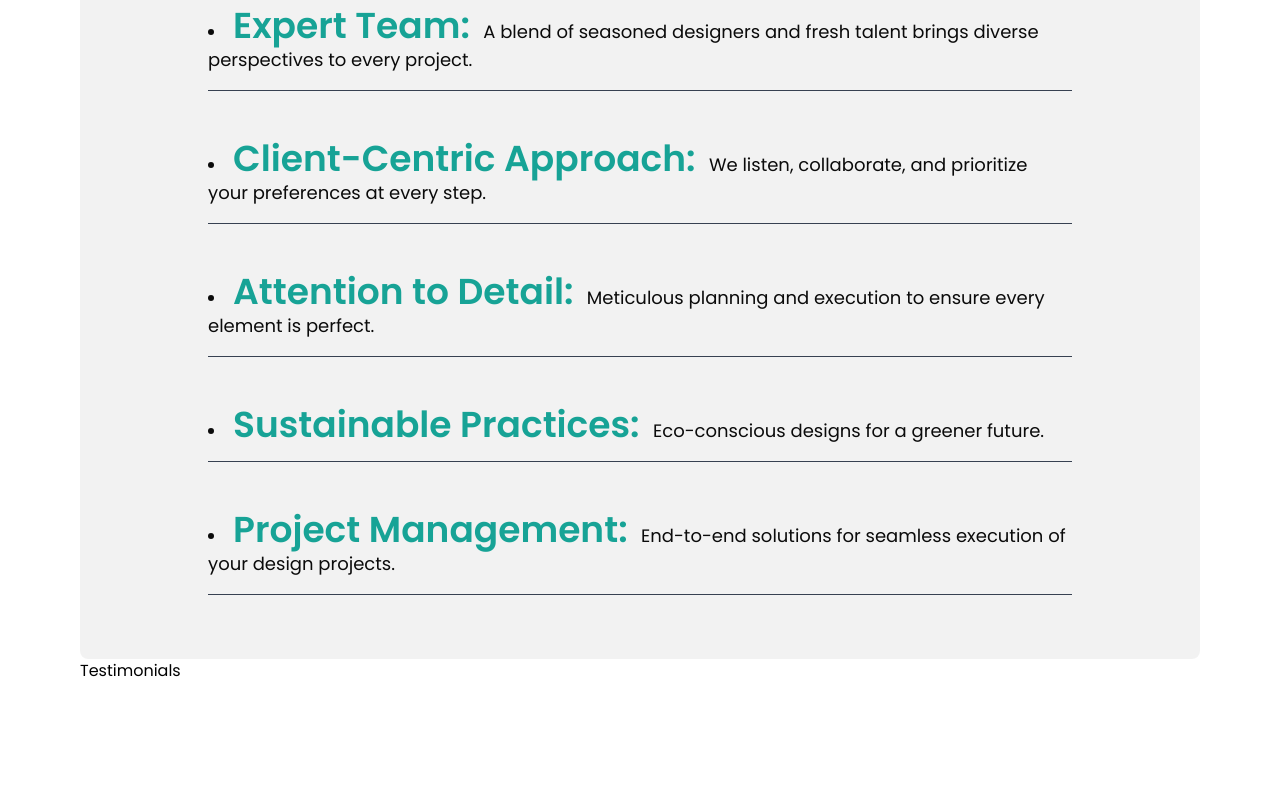
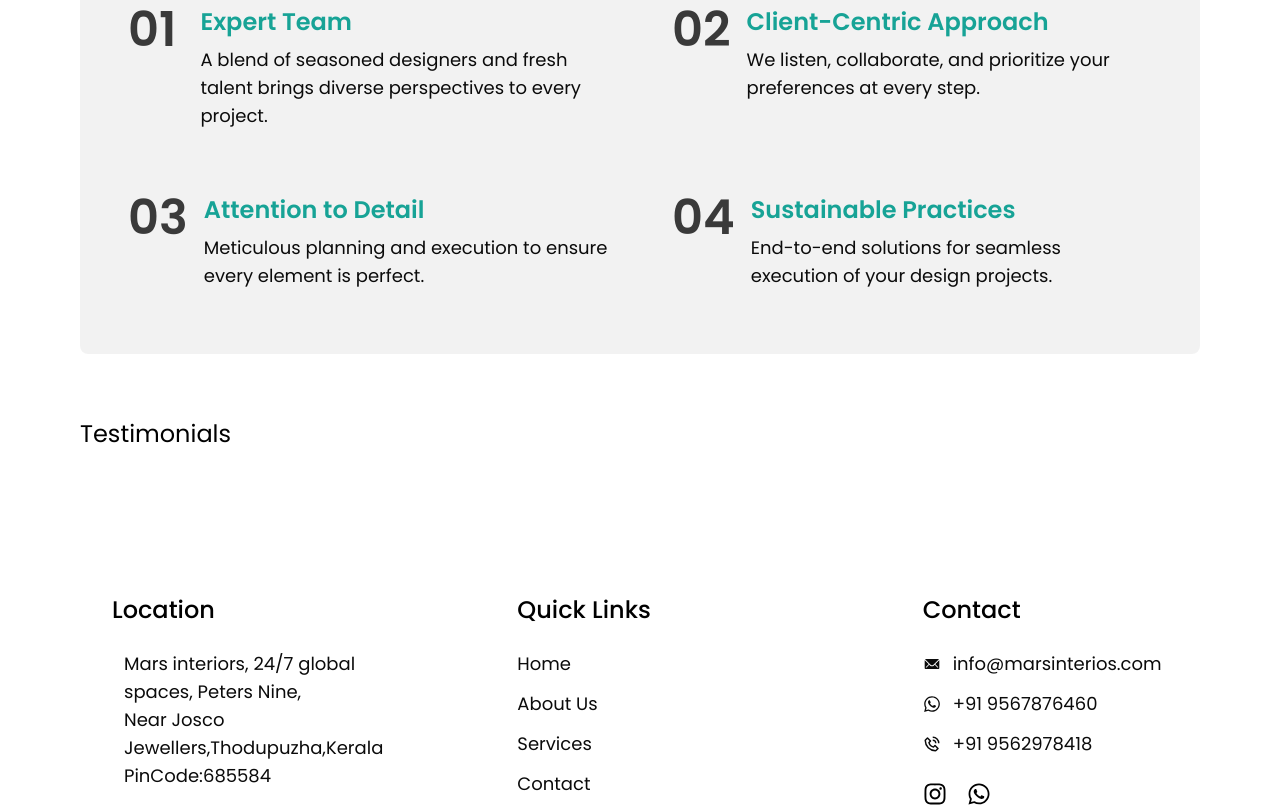
Before and after one commit to saviyola-shajan/Mars-Interiors, a React (Vite) app: page /aboutus in a window 1280 px wide. Shown: the part 2380-3187 px from the top of the page. Built offline with nearby package versions, Linux system fonts and the light colour scheme; a web font is replaced by a local one.

Commit message:
all pages almost completed

```diff
--- a/index.html
+++ b/index.html
@@ -2,7 +2,7 @@
 <html lang="en">
   <head>
     <meta charset="UTF-8" />
-    <link rel="icon" type="image/svg+xml+jpg" href="/logo.jpg" />
+    <link rel="icon" type="image/svg+xml+jpg" href="/images/logo.jpg" />
     <meta name="viewport" content="width=device-width, initial-scale=1.0" />
     <title>Mars Interiors</title>
   </head>
--- a/src/Components/AboutSection.jsx
+++ b/src/Components/AboutSection.jsx
@@ -3,7 +3,7 @@ import image from "/images/slide 1.jpg";
 const AboutSection = () => {
   return (
     <div className="min-h-screen px-24 pt-24 flex flex-col items-center mt-10">
-      <h2 className="text-6xl font-medium bg-gradient-to-b from-[#C79900] to-[#F5BD02] bg-clip-text text-transparent text-center mb-10">
+      <h2 className="text-6xl font-medium bg-gradient-to-b from-[#C79900] to-[#FFD700] bg-clip-text text-transparent text-center mb-10">
         About Us
       </h2>
       <div className="flex flex-col md:flex-row items-center gap-12 w-full max-w-6xl">
--- a/src/Components/CategoriesSection.jsx
+++ b/src/Components/CategoriesSection.jsx
@@ -5,7 +5,7 @@ import image3 from "/images/slide4.jpg";
 const CategoriesSection = () => {
   return (
     <div className="min-h-screen flex flex-col items-center gap-12 pb-10">
-        <h2 className="text-6xl font-medium bg-gradient-to-b from-[#C79900] to-[#F5BD02] bg-clip-text text-transparent text-center py-12">Packages</h2>
+        <h2 className="text-6xl font-medium bg-gradient-to-b from-[#C79900] to-[#FFD700] bg-clip-text text-transparent text-center py-12">Packages</h2>
       <div className="flex flex-col md:flex-row items-center w-full max-w-5xl bg-white shadow-lg rounded-2xl p-6">
         <div className="md:w-1/2 text-left p-6">
           <h3 className="text-3xl font-semibold text-[#17A396]">Standard</h3>
--- a/src/Components/Footer.jsx
+++ b/src/Components/Footer.jsx
@@ -1,10 +1,9 @@
-import { FaLinkedin } from "react-icons/fa";
 import { IoIosMail } from "react-icons/io";
 import { BiPhoneCall } from "react-icons/bi";
 import { FaLocationDot } from "react-icons/fa6";
-import { FaFacebookSquare } from "react-icons/fa";
+// import { FaFacebookSquare } from "react-icons/fa";
 import { FaInstagram } from "react-icons/fa";
-
+import { FaWhatsapp } from "react-icons/fa";
 const Footer = () => {
   return (
     <footer className="py-16 px-28">
@@ -13,7 +12,7 @@ const Footer = () => {
           <h3 className="text-[#000000] text-2xl font-medium">Location</h3>
           <p className="flex items-start text-lg text-[#0B0B0B] space-x-3">
             <FaLocationDot className="mt-1" />
-            <span>15th Floor, Muthoot Royal Towers Building, Kaloor, Kochi, Kerala 682017</span>
+            <span>Mars interiors, 24/7 global spaces, Peters Nine,<br/>Near Josco Jewellers,Thodupuzha,Kerala<br/> PinCode:685584</span>
           </p>
         </div>
 
@@ -35,14 +34,18 @@ const Footer = () => {
               <a href="mailto:info@ipcstechnologies.com">info@marsinterios.com</a>
             </li>
             <li className="flex items-center space-x-3">
+              <FaWhatsapp />
+              <a href="https://wa.me/9567876460">+91 9567876460</a>
+            </li>
+            <li className="flex items-center space-x-3">
               <BiPhoneCall />
-              <a href="tel:+919072946664">+91 9072946664</a>
+              <a href="tel:+919562978418">+91 9562978418</a>
             </li>
           </ul>
           <div className="flex space-x-5">
-            <a href="https://www.facebook.com/IPCSTechnologies" target="_blank" className="text-2xl"><FaFacebookSquare /></a>
-            <a href="https://www.instagram.com/ipcstechnologies" target="_blank" className="text-2xl"><FaInstagram /></a>
-            <a href="https://www.linkedin.com/company/99073852/admin/page-posts/published/" target="_blank" className="text-2xl"><FaLinkedin /></a>
+            {/* <a href="https://www.facebook.com/IPCSTechnologies" target="_blank" className="text-2xl"><FaFacebookSquare /></a> */}
+            <a href="https://www.instagram.com/mars_interiors_.co.in?igsh=MzRycTVjbndlNm90 " target="_blank" className="text-2xl"><FaInstagram /></a>
+            <a href="https://wa.me/9567876460" target="_blank" className="text-2xl"><FaWhatsapp /></a>
           </div>
           <button className="bg-[#17A396] text-white px-6 py-2 rounded-lg">
             <a href="/contact">
@@ -52,11 +55,7 @@ const Footer = () => {
         </div>
       </div>
       <div className="border-t border-gray-700 mt-10 pt-10 text-[#0B0B0B] text-center text-md ">
-        <p>© 2025 MARS Interiors &nbsp;| &nbsp;All Rights Reserved</p>
-        <p className="text-sm">
-          <a href="/privacy-policy" className="hover:underline">Privacy Policy</a> &nbsp;|&nbsp;
-          <a href="/terms-of-use" className="hover:underline">Terms of Use</a>
-        </p>
+        <p>All Rights Reserved&nbsp;| &nbsp;© 2025 MARS Interiors  </p>
       </div>
     </footer>
   );
--- a/src/Components/GallerySection.jsx
+++ b/src/Components/GallerySection.jsx
@@ -14,7 +14,7 @@ const Gallery = () => {
   return (
     <div className="min-h-screen px-24 pb-20">
       <div className="text-center mb-16">
-        <h2 className="text-6xl font-medium bg-gradient-to-b from-[#C79900] to-[#F5BD02] bg-clip-text text-transparent">Gallery</h2>
+        <h2 className="text-6xl font-medium bg-gradient-to-b from-[#C79900] to-[#FFD700] bg-clip-text text-transparent">Gallery</h2>
       </div>
       <div className="grid grid-cols-1 sm:grid-cols-2 md:grid-cols-3 gap-8">
         {images.map((image, index) => (
--- a/src/Components/HeroSection.jsx
+++ b/src/Components/HeroSection.jsx
@@ -32,7 +32,7 @@ const HeroSection = () => {
               className="w-full h-screen object-cover "
             />
             <div className="absolute inset-0 flex items-center justify-center">
-              <h2 className="bg-gradient-to-b from-[#C79900] to-[#F5BD02] bg-clip-text text-transparent text-5xl font-medium mt-96">
+              <h2 className="bg-gradient-to-b from-[#C79900] to-[#FFD700] bg-clip-text text-transparent text-5xl font-medium mt-96">
                 {slide.text}
               </h2>
             </div>
--- a/src/Components/ServicesSection.jsx
+++ b/src/Components/ServicesSection.jsx
@@ -6,7 +6,7 @@ import image5 from "/vectors/roof-lamp.png"
 const ServicesSection = () => {
   return (
     <div className="min-h-screen px-24 pt-24">
-      <h2 className="text-6xl font-medium bg-gradient-to-b from-[#C79900] to-[#F5BD02] bg-clip-text text-transparent mb-16 text-center">
+      <h2 className="text-6xl font-medium bg-gradient-to-b from-[#C79900] to-[#FFD700] bg-clip-text text-transparent mb-16 text-center">
         Our Services
       </h2>
 
--- a/src/Pages/About.jsx
+++ b/src/Pages/About.jsx
@@ -65,9 +65,9 @@ const About = () => {
                 experiences. We aspire to set new standards in the industry by
                 transforming spaces with creativity, functionality, and
                 sustainability. Through a commitment to excellence and a deep
-                understanding of our clients&apos; needs. Our goal is to be the go-to choice for those
-                seeking extraordinary design solutions that blend elegance,
-                comfort, and practicality.
+                understanding of our clients&apos; needs. Our goal is to be the
+                go-to choice for those seeking extraordinary design solutions
+                that blend elegance, comfort, and practicality.
               </p>
             </div>
             <img
@@ -77,58 +77,63 @@ const About = () => {
             />
           </div>
         </div>
-        <div className="py-16 bg-black/5 rounded-lg">
-          <h2 className="text-center text-4xl font-bold bg-gradient-to-b from-[#C79900] to-[#F5BD02] bg-clip-text text-transparent mb-16">
+        <div className="py-16 bg-black/5 rounded-lg mb-16">
+          <h2 className="text-center text-4xl font-bold bg-gradient-to-b from-[#C79900] to-[#FFD700] bg-clip-text text-transparent mb-16">
             Why Choose Us?
           </h2>
-          <ul className="max-w-6xl mx-32 text-lg text-[#0B0B0B] space-y-12 list-disc list-inside">
-            <li>
-              <span className="font-semibold text-4xl  text-[#17A396]">
-                Expert Team:&nbsp;
-              </span>{" "}
+          <div className="max-w-5xl mx-auto grid grid-cols-2 gap-16 text-lg text-[#0B0B0B]">
+            <div className="flex items-start space-x-6">
+              <span className="font-semibold text-5xl text-[#0B0B0BCC]">01</span>
+              <div>
+                <h3 className="font-semibold text-2xl text-[#17A396]">
+                Expert Team
+                </h3>
+                <p className="mt-2">
                 A blend of seasoned designers and fresh talent brings diverse
                 perspectives to every project.
-              <div className="border-t border-gray-700 mt-4 text-[#FFFFFF] text-center text-lg font-200 leading-normal"></div>
-            </li>
-            <li>
-              <span className="font-semibold text-4xl text-[#17A396] ">
-                Client-Centric Approach:&nbsp;
-              </span>{" "}
+                </p>
+              </div>
+            </div>
+            <div className="flex items-start space-x-4">
+              <span className="font-semibold text-5xl text-[#0B0B0BCC]">02</span>
+              <div>
+                <h3 className="font-semibold text-2xl text-[#17A396]">
+                Client-Centric Approach
+                </h3>
+                <p className="mt-2 ">
                 We listen, collaborate, and prioritize your preferences at every
                 step.
-              <div className="border-t border-gray-700 mt-4 text-[#FFFFFF] text-center text-lg font-200 leading-normal"></div>
-
-            </li>
-            <li>
-              <span className="font-semibold text-4xl text-[#17A396] ">
-                Attention to Detail:&nbsp;
-              </span>{" "}
+                </p>
+              </div>
+            </div>
+            <div className="flex items-start space-x-4">
+              <span className="font-semibold text-5xl text-[#0B0B0BCC]">03</span>
+              <div>
+                <h3 className="font-semibold text-2xl text-[#17A396]">
+                Attention to Detail
+                </h3>
+                <p className="mt-2">
                 Meticulous planning and execution to ensure every element is
               perfect.
-              <div className="border-t border-gray-700 mt-4 text-[#FFFFFF] text-center text-lg font-200 leading-normal"></div>
-
-            </li>
-            <li>
-              <span className="font-semibold text-4xl text-[#17A396] ">
-                Sustainable Practices:&nbsp;
-              </span>{" "}
-              Eco-conscious designs for a greener future.
-              <div className="border-t border-gray-700 mt-4 text-[#FFFFFF] text-center text-lg font-200 leading-normal"></div>
-
-            </li>
-            <li>
-              <span className="font-semibold text-4xl text-[#17A396] ">
-                Project Management:&nbsp;
-              </span>{" "}
+                </p>
+              </div>
+            </div>
+            <div className="flex items-start space-x-4">
+              <span className="font-semibold text-5xl text-[#0B0B0BCC]">04</span>
+              <div>
+                <h3 className="font-semibold text-2xl text-[#17A396]">
+                Sustainable Practices
+                </h3>
+                <p className="mt-2">
                 End-to-end solutions for seamless execution of your design
                 projects.
-              <div className="border-t border-gray-700 mt-4 text-[#FFFFFF] text-center text-lg font-200 leading-normal"></div>
-
-            </li>
-          </ul>
+                </p>
+              </div>
+            </div>
+          </div>
         </div>
         <div>
-          <h2>Testimonials</h2>
+          <h2 className="text-2xl">Testimonials</h2>
         </div>
       </div>
     </div>
--- a/src/Pages/Contact.jsx
+++ b/src/Pages/Contact.jsx
@@ -1,6 +1,6 @@
 import { useFormik } from "formik";
 import * as Yup from "yup";
-
+import { FaWhatsapp } from "react-icons/fa";
 const Contact = () => {
   // Formik Configuration
   const formik = useFormik({
@@ -35,21 +35,26 @@ const Contact = () => {
     <div className="min-h-screen w-full flex flex-col md:flex-row items-center justify-center px-24 pt-32 pb-24">
       {/* Left Side - Contact Information */}
       <div className="w-full md:w-1/2 p-8">
-        <h2 className="text-4xl font-semibold bg-gradient-to-b from-[#C79900] to-[#F5BD02] bg-clip-text text-transparent mb-4">Get in Touch</h2>
+        <h2 className="text-4xl font-semibold bg-gradient-to-b from-[#C79900] to-[#FFD700] bg-clip-text text-transparent mb-4">Get in Touch</h2>
         <p className="text-[#0B0B0B] text-lg mb-6 pr-20">
           Have questions or need assistance? Reach out to us, and we&apos;ll be happy to help!
         </p>
         <div className="space-y-4">
-          <p className="text-[#0B0B0B]">📍 <span className="font-semibold">Address:</span> 123, Design Street, Your City, India</p>
-          <p className="text-[#0B0B0B]">📞 <span className="font-semibold">Phone:</span> +91 98765 43210</p>
-          <p className="text-[#0B0B0B]">✉️ <span className="font-semibold">Email:</span> info@marsinteriors.com</p>
+          <p className="text-[#0B0B0B]">📍 <span className="font-semibold">Address:</span>Mars interiors, 24/7 global spaces, Peters Nine,<br/>Near Josco Jewellers,Thodupuzha,Kerala<br/> PinCode:685584</p>
+          <p className="text-[#0B0B0B]">📞 <span className="font-semibold">Phone:</span><a href="tel:+919562978418" target="_blank" >+91 9567876460</a> </p>
+          <p className="text-[#0B0B0B] flex"> <FaWhatsapp className="text-green-500 mt-1"/> <span className="font-semibold ml-2">Whatsapp:</span><a href="https://wa.me/9567876460" target="_blank" >+91 9567876460</a> </p>
+          <p className="text-[#0B0B0B]">✉️ <span className="font-semibold">Email:</span><a href="mailto:info@ipcstechnologies.com" target="_blank">info@marsinteriors.com</a> </p>
           <p className="text-[#0B0B0B]">⏰ <span className="font-semibold">Working Hours:</span> Mon - Sat, 10:00 AM - 7:00 PM</p>
+          <h2 className="font-semibold text-xl pt-10">Mananging Directors</h2>
+          <p className="text-[#0B0B0B] "> Marcel Mathew</p>
+          <p className="text-[#0B0B0B]">Jisna Marcel</p>
+
         </div>
       </div>
 
       {/* Right Side - Contact Form with Formik */}
       <div className="w-full md:w-1/2 bg-white shadow-lg rounded-2xl p-8">
-        <h2 className="text-3xl font-semibold bg-gradient-to-b from-[#C79900] to-[#F5BD02] bg-clip-text text-transparent mb-6 text-center">Send Us a Message</h2>
+        <h2 className="text-3xl font-semibold bg-gradient-to-b from-[#C79900] to-[#FFD700] bg-clip-text text-transparent mb-6 text-center">Send Us a Message</h2>
         <form onSubmit={formik.handleSubmit} className="space-y-4">
           {/* Name Field */}
           <div>
```
Also changed, not shown: src/Pages/Services.jsx (+71 -5 lines). Lines whose indentation alone changed are shown as unchanged.
